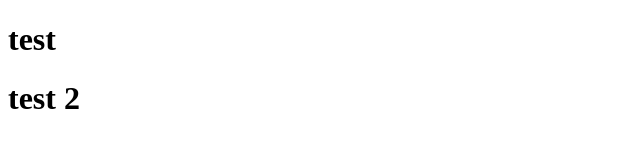
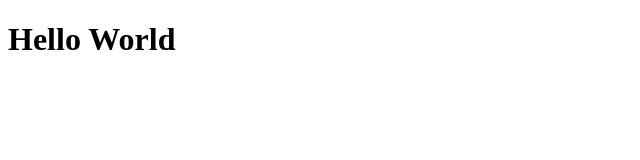
Before and after one commit to reckhardt/cst252, a plain HTML site: page lab2/index.html in a window 1280 px wide. Shown: the whole page, without its empty margins (0-640 px from the left). Drawn offline with Linux system fonts and the light colour scheme.

Commit message:
Hello World

```diff
--- a/lab2/index.html
+++ b/lab2/index.html
@@ -6,8 +6,7 @@
 	<link rel="stylesheet" type="text/css" href="css/lab.css">
 </head>
 <body>
-	<h1>test</h1>
-	<h1>test 2</h1>
+	<h1>Hello World</h1>
 
 </body>
 </html>
```
